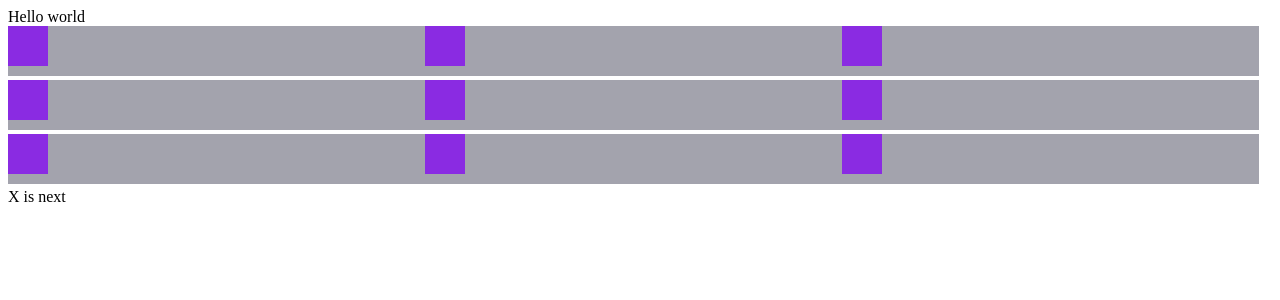
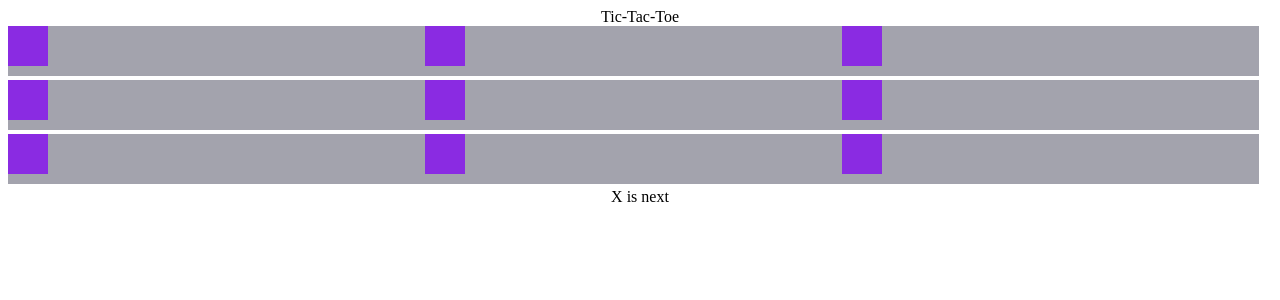
Before and after one commit to tocsesz01/tic_tac_angular, an Angular app in the folder tictactoe/: page / in a window 1280 px wide. Shown: the top 300 px of the page. Built offline with nearby package versions, Linux system fonts and the light colour scheme.

Commit message:
added restart button and did some fixes

```diff
--- a/tictactoe/src/app/app.component.css
+++ b/tictactoe/src/app/app.component.css
@@ -0,0 +1,3 @@
+.title{
+    text-align: center;
+}
--- a/tictactoe/src/app/app.component.html
+++ b/tictactoe/src/app/app.component.html
@@ -1,2 +1,2 @@
-<div>Hello world</div>
+<div class="title">Tic-Tac-Toe</div>
 <app-table></app-table>
--- a/tictactoe/src/app/squares/table/table.component.css
+++ b/tictactoe/src/app/squares/table/table.component.css
@@ -6,3 +6,9 @@ display: inline-block;
     align-items: center;
     text-align: center;
 }
+.description{
+    text-align: center;
+}
+.newgame{
+    text-align: center;
+}
--- a/tictactoe/src/app/squares/table/table.component.html
+++ b/tictactoe/src/app/squares/table/table.component.html
@@ -2,6 +2,9 @@
 <div class="container" *ngFor="let square of boardService.board;">
 <app-square [id]="square.id" (click)="changeNext()"></app-square>
 </div>
-<div *ngIf="this.winner==''">{{ next }} is next</div>
+<div class="description" *ngIf="this.winner==''">{{ next }} is next</div>
 
-<div *ngIf="this.winner!=''">The winner is: {{ winner }}</div>
+<div class="description" *ngIf="this.winner!==''">The winner is: {{ winner }}</div>
+<div class="newgame">
+    <button (click)="newGame()" *ngIf="this.winner!==''">New Game</button>
+</div>
--- a/tictactoe/src/app/squares/table/table.component.ts
+++ b/tictactoe/src/app/squares/table/table.component.ts
@@ -21,6 +21,9 @@ export class TableComponent implements OnInit {
         this.winner = this.boardService.winner;
       }
     }
-
+    newGame(){
+      this.winner = '';
+      this.boardService.newGame();
+    }
 
   }
--- a/tictactoe/src/app/tictacservice.service.ts
+++ b/tictactoe/src/app/tictacservice.service.ts
@@ -17,6 +17,7 @@ export class TictacserviceService {
   }
 
   newGame(): void{
+    this.winner = '';
     this.turnCount = 0;
     this.nextPlayer = 'X';
     this.isGameOver= false;
```
